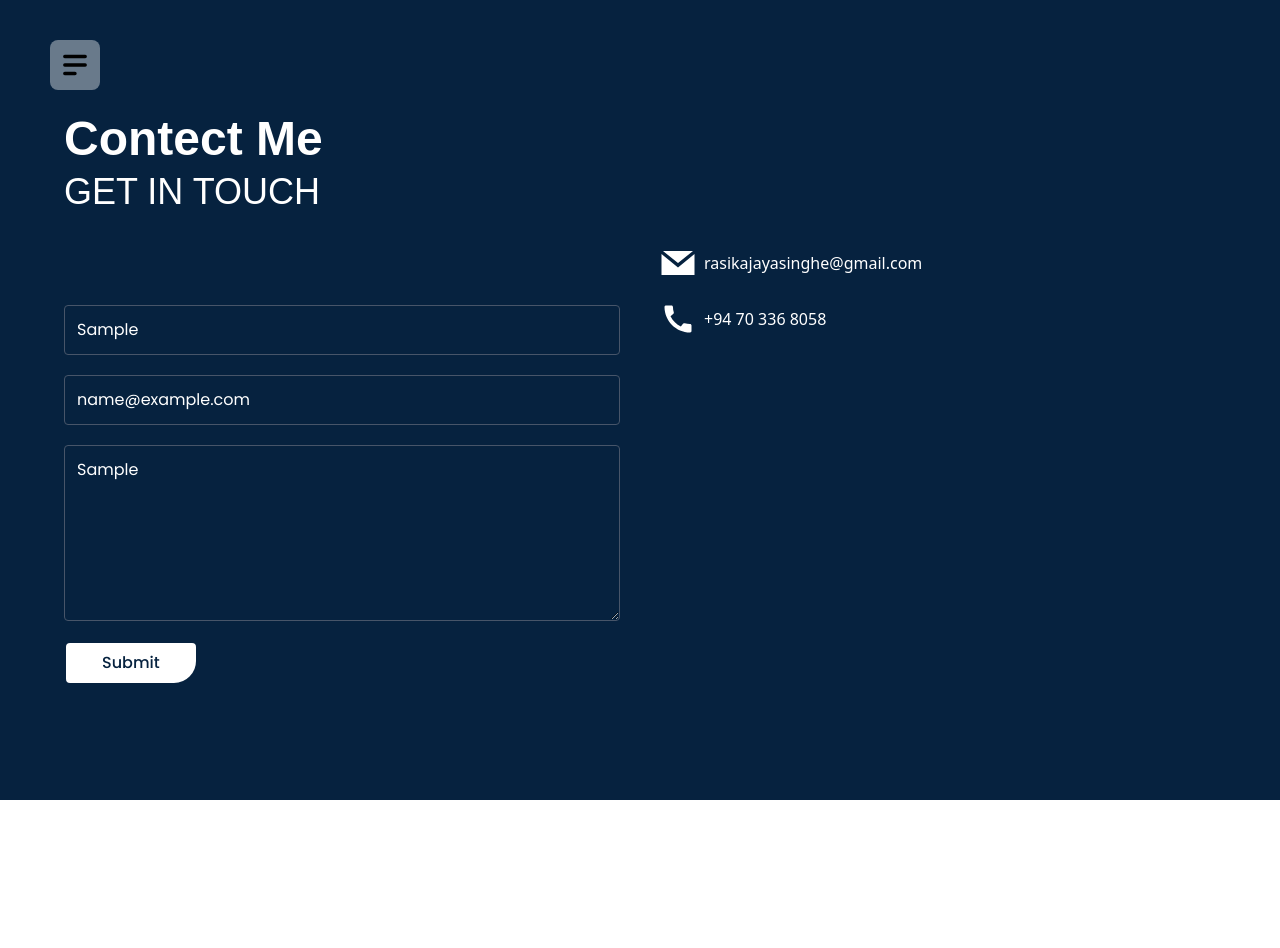
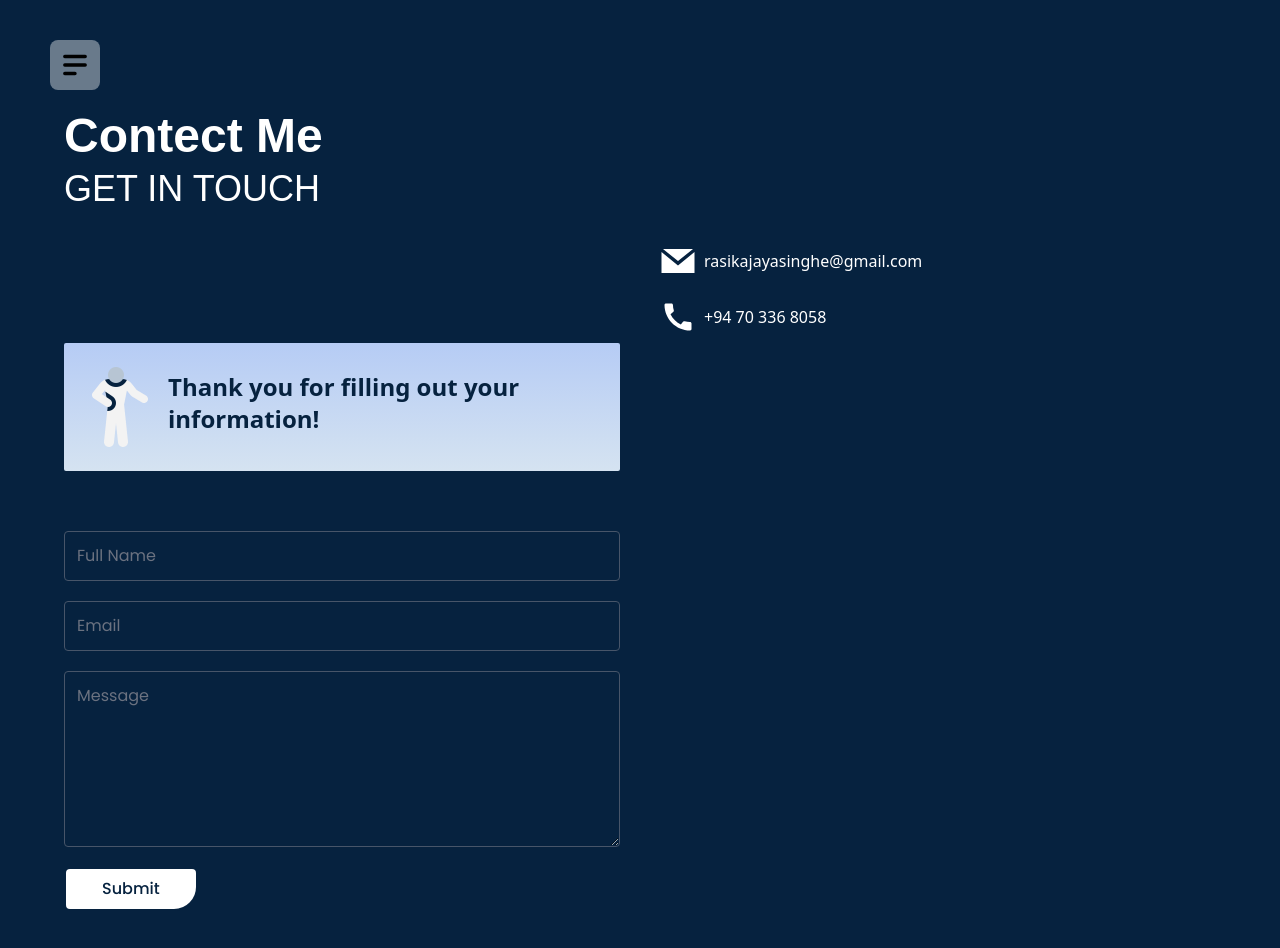
Before and after one commit to rasikajayasinghe/rasikajayasinghe, a Next.js app: page /contact in a window 1280 px wide. Both pictures are taken after typing "Sample", "name@example.com", "Sample" into the empty fields and a click on the button "Submit". Shown: the top 948 px of the page. Before the commit the page ends 800 px from the top, so only its background shows below. Built offline with nearby package versions, Linux system fonts and the light colour scheme; no server answers; a web font is replaced by a local one.

Commit message:
update contact form

```diff
--- a/components/Contact/ContactForm.tsx
+++ b/components/Contact/ContactForm.tsx
@@ -1,6 +1,8 @@
 "use client";
+import Image from "next/image";
 import { useState } from "react";
 import { useForm, SubmitHandler } from "react-hook-form";
+import ThankYouImg from "@/assets/images/blog/thank-you.png";
 
 interface IFormInput {
   name: string;
@@ -12,6 +14,7 @@ const ContactForm = () => {
   const {
     register,
     handleSubmit,
+    reset,
     formState: { errors },
   } = useForm<IFormInput>();
 
@@ -23,6 +26,7 @@ const ContactForm = () => {
       .then(() => {
         console.log(data);
         setSubmitted(true);
+        reset();
       })
       .catch((err) => {
         console.log(err);
@@ -48,6 +52,21 @@ const ContactForm = () => {
               - The Message Field is required
             </span>
           )}
+        </div>
+      )}
+      {submitted && (
+        <div className="flex py-4 px-2 items-center  my-10 bg-primaryLinear text-white  mx-auto rounded-sm">
+          <Image
+            src={ThankYouImg}
+            alt="Thank you for comments"
+            width={96}
+            height={96}
+          />
+          <div>
+            <h5 className=" text-2xl font-bold mb-2">
+              Thank you for filling out your information!
+            </h5>
+          </div>
         </div>
       )}
 
```
